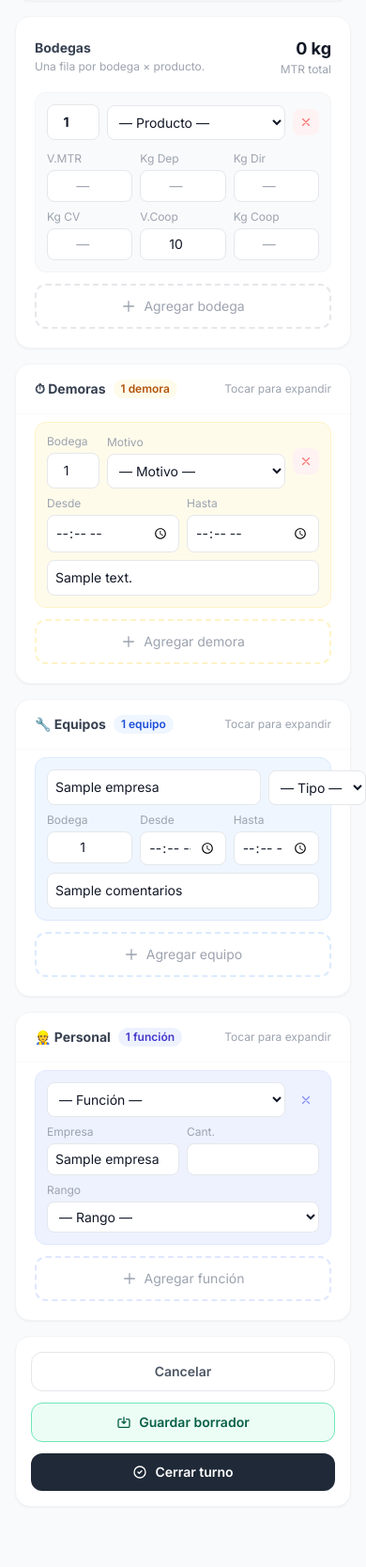
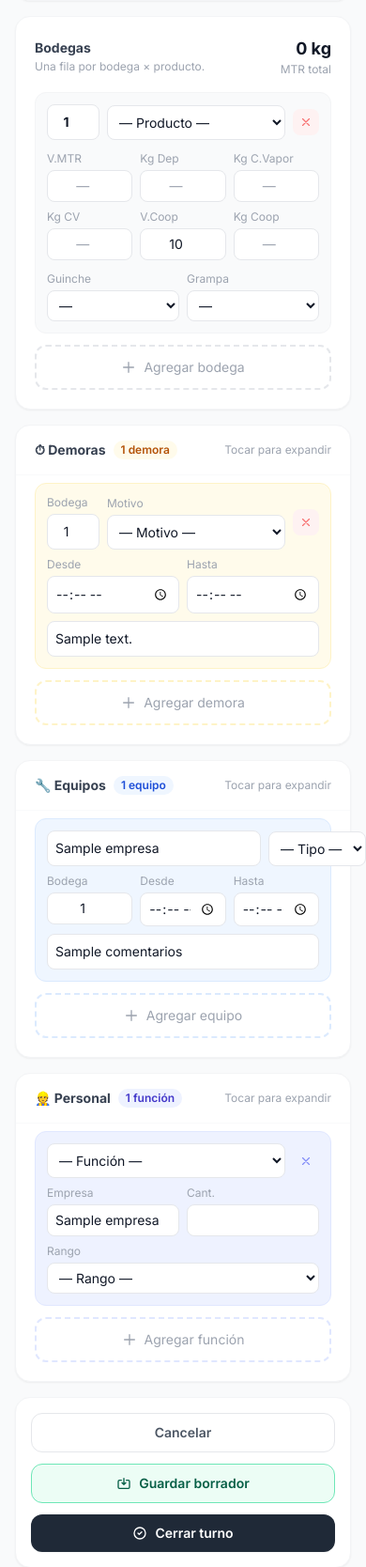
Before and after one commit to espina-jc-cloud/mtr-compras, a FastAPI app: template templates/operations/live/shift_form.html in a window 390 px wide; the page is wider, and only the part inside the window is pictured. Shown: the part 703-2371 px from the top of that part at 94% size. Before the commit the page ends 2290 px from the top of that part, so only its background shows below. Run offline with FastAPI, Linux system fonts and the light colour scheme; the template is opened without the code that fills it: most values are stand-ins (such as "Sample title", 1, 10 or a date in 2020); some libraries are stand-ins or nearby versions.

Commit message:
feat: renombrar Directos→Costado Vapor y agregar guinche/grampa por bodega
Regla de negocio: "Directos" = "Costado Vapor" en el parte portuario.
Se renombran todos los labels visibles; el campo DB kg_directo_mtr se mantiene
sin cambio para preservar datos existentes y cálculos de live_utils.py.

Nuevos campos por bodega (tipo_guinche, tipo_grampa):
- Valores: fiscal | de a bordo (a bordo)
- Modelo: 2 columnas nullable en OperationLiveBodegaData
- Migración: _add_column en migrate.py (idempotente)
- Router: _parse_bodega_rows lee y valida los valores; _save_shift_complete persiste
- shift_form.html: selects Guinche y Grampa en desktop (grid 9→11 cols) y mobile
- shift_detail.html: columnas Guinche/Grampa en tabla desktop + badges en mobile
- Validación server-side: solo acepta 'fiscal' | 'abordo', cualquier otro → None

Labels renombrados:
  shift_form.html:    "Dir" → "C.Vapor"
  shift_detail.html:  "Kg Dir" → "Kg C.Vapor", "Directo" → "Costado Vapor"
  session_detail.html:"Directo" → "Costado Vapor"

Co-Authored-By: Claude Sonnet 4.6 <noreply@anthropic.com>

```diff
--- a/app/models_live.py
+++ b/app/models_live.py
@@ -214,6 +214,8 @@ class OperationLiveBodegaData(Base):
     # ^ normalize_product() aplicado al guardar; validado contra session_products
 
     measurement      = Column(String, default="fiscal")  # 'fiscal' | 'grampa'
+    tipo_guinche     = Column(String, nullable=True)      # 'fiscal' | 'abordo'
+    tipo_grampa      = Column(String, nullable=True)      # 'fiscal' | 'abordo'
 
     # ── Datos MTR (jefe de turno) ────────────────────────────────────────────
     viajes_mtr       = Column(Integer, nullable=True)
--- a/app/routers/operations_live.py
+++ b/app/routers/operations_live.py
@@ -753,6 +753,8 @@ def _save_shift_complete(
             bodega_number   = row["bodega_number"],
             product         = row["product"],
             measurement     = row["measurement"],
+            tipo_guinche    = row["tipo_guinche"],
+            tipo_grampa     = row["tipo_grampa"],
             viajes_mtr      = row["viajes_mtr"],
             kg_deposito_mtr = row["kg_deposito_mtr"],
             kg_directo_mtr  = row["kg_directo_mtr"],
@@ -849,10 +851,14 @@ def _parse_bodega_rows(form) -> list[dict]:
         raw_product = str(form.get(f"bodega_{i}_product", "")).strip()
         product_norm = normalize_product(raw_product) if raw_product else None
 
+        raw_guinche = str(form.get(f"bodega_{i}_tipo_guinche", "")).strip()
+        raw_grampa  = str(form.get(f"bodega_{i}_tipo_grampa",  "")).strip()
         rows.append({
             "bodega_number":    bodega_number,
             "product":          product_norm,
             "measurement":      str(form.get(f"bodega_{i}_measurement", "fiscal")).strip() or "fiscal",
+            "tipo_guinche":     raw_guinche if raw_guinche in ("fiscal", "abordo") else None,
+            "tipo_grampa":      raw_grampa  if raw_grampa  in ("fiscal", "abordo") else None,
             "viajes_mtr":       _parse_int(str(form.get(f"bodega_{i}_viajes_mtr", "")).strip()),
             "kg_deposito_mtr":  _parse_int(str(form.get(f"bodega_{i}_kg_deposito_mtr", "0")).strip()) or 0,
             "kg_directo_mtr":   _parse_int(str(form.get(f"bodega_{i}_kg_directo_mtr", "0")).strip()) or 0,
--- a/migrate.py
+++ b/migrate.py
@@ -52,7 +52,10 @@ def run():
         # Fase 2: Operativos en Tiempo Real — Cierre + Factura + Conciliación
         _add_column(conn, "operation_live_sessions", "closed_at",     "TIMESTAMP")
         _add_column(conn, "operation_live_sessions", "reconciled_at", "TIMESTAMP")
-        _add_column(conn, "operation_live_shifts",   "turno_tipo",    "VARCHAR DEFAULT 'habil'")
+        _add_column(conn, "operation_live_shifts",       "turno_tipo",    "VARCHAR DEFAULT 'habil'")
+        # Bodega: tipo de guinche y grampa por fila
+        _add_column(conn, "operation_live_bodega_data", "tipo_guinche",  "VARCHAR")
+        _add_column(conn, "operation_live_bodega_data", "tipo_grampa",   "VARCHAR")
     print("✓ Columnas nuevas verificadas")
 
     admin_email = os.getenv("FIRST_ADMIN_EMAIL", "admin@mtr.com")
--- a/templates/operations/live/session_detail.html
+++ b/templates/operations/live/session_detail.html
@@ -131,7 +131,7 @@
       </div>
       {% if ps.kg_directo > 0 %}
       <div class="flex justify-between">
-        <span class="text-gray-400">Directo</span>
+        <span class="text-gray-400">Costado Vapor</span>
         <span class="font-medium text-gray-700">{{ fmt_kg(ps.kg_directo) }} kg</span>
       </div>
       {% endif %}
--- a/templates/operations/live/shift_form.html
+++ b/templates/operations/live/shift_form.html
@@ -134,13 +134,15 @@
           <div class="text-xs text-gray-400">MTR total</div>
         </div>
       </div>
-      <div class="hidden sm:grid grid-cols-[3rem_1fr_5rem_5rem_5rem_5rem_5rem_5rem_2rem] gap-2 mb-2 px-1">
+      <div class="hidden sm:grid grid-cols-[3rem_1fr_5rem_5rem_5rem_5rem_4rem_4rem_5rem_5rem_2rem] gap-2 mb-2 px-1">
         <div class="text-xs font-semibold text-gray-400 text-center">Bod.</div>
         <div class="text-xs font-semibold text-gray-400">Producto</div>
         <div class="text-xs font-semibold text-gray-400 text-center">V.MTR</div>
         <div class="text-xs font-semibold text-gray-400 text-center">Dep</div>
-        <div class="text-xs font-semibold text-gray-400 text-center">Dir</div>
+        <div class="text-xs font-semibold text-gray-400 text-center">C.Vapor</div>
         <div class="text-xs font-semibold text-gray-400 text-center">CV</div>
+        <div class="text-xs font-semibold text-gray-400 text-center">Gche.</div>
+        <div class="text-xs font-semibold text-gray-400 text-center">Grpa.</div>
         <div class="text-xs font-semibold text-gray-400 text-center">V.Coop</div>
         <div class="text-xs font-semibold text-gray-400 text-center">Kg Coop</div>
         <div></div>
@@ -384,14 +386,17 @@ function addBodegaRow(data) {
   div.dataset.index = idx;
 
   // Desktop
+  const gOpts = (sel) => `<option value="">—</option><option value="fiscal"${sel==='fiscal'?' selected':''}>Fiscal</option><option value="abordo"${sel==='abordo'?' selected':''}>A bordo</option>`;
   div.innerHTML = `
-  <div class="hidden sm:grid grid-cols-[3rem_1fr_5rem_5rem_5rem_5rem_5rem_5rem_2rem] gap-2 items-center bg-gray-50 rounded-xl px-3 py-2 border border-gray-100">
+  <div class="hidden sm:grid grid-cols-[3rem_1fr_5rem_5rem_5rem_5rem_4rem_4rem_5rem_5rem_2rem] gap-2 items-center bg-gray-50 rounded-xl px-3 py-2 border border-gray-100">
     <input name="bodega_${idx}_number" type="number" min="1" value="${rv(data,'bodega_number')}" placeholder="#" oninput="recalcBodega()" class="input-xs text-center font-bold">
     <select name="bodega_${idx}_product" class="input-xs">${productOptions(rv(data,'product'))}</select>
     <input name="bodega_${idx}_viajes_mtr" type="number" min="0" value="${rv(data,'viajes_mtr')}" placeholder="—" class="input-xs text-center">
     <input name="bodega_${idx}_kg_deposito_mtr" type="number" min="0" value="${rv(data,'kg_deposito_mtr',0)}" oninput="recalcBodega()" class="input-xs text-center">
     <input name="bodega_${idx}_kg_directo_mtr"  type="number" min="0" value="${rv(data,'kg_directo_mtr',0)}"  oninput="recalcBodega()" class="input-xs text-center">
     <input name="bodega_${idx}_kg_cv_mtr"       type="number" min="0" value="${rv(data,'kg_cv_mtr',0)}"       oninput="recalcBodega()" class="input-xs text-center">
+    <select name="bodega_${idx}_tipo_guinche" class="input-xs text-center">${gOpts(rv(data,'tipo_guinche'))}</select>
+    <select name="bodega_${idx}_tipo_grampa"  class="input-xs text-center">${gOpts(rv(data,'tipo_grampa'))}</select>
     <input name="bodega_${idx}_viajes_coop"  type="number" min="0" value="${rv(data,'viajes_coop')}" placeholder="—" class="input-xs text-center">
     <input name="bodega_${idx}_kg_coop"      type="number" min="0" value="${rv(data,'kg_coop')}"     oninput="recalcBodega()" placeholder="—" class="input-xs text-center">
     <input type="hidden" name="bodega_${idx}_measurement" value="${rv(data,'measurement','fiscal')}">
@@ -406,12 +411,18 @@ function addBodegaRow(data) {
     </div>
     <div class="grid grid-cols-3 gap-2">
       ${['viajes_mtr','kg_deposito_mtr','kg_directo_mtr','kg_cv_mtr','viajes_coop','kg_coop'].map((f,fi) => {
-        const labels = ['V.MTR','Kg Dep','Kg Dir','Kg CV','V.Coop','Kg Coop'];
+        const labels = ['V.MTR','Kg Dep','Kg C.Vapor','Kg CV','V.Coop','Kg Coop'];
         const ev = fi>=1&&fi<=3?'oninput="recalcBodega()"':fi===5?'oninput="recalcBodega()"':'';
         return `<div><div class="text-xs text-gray-400 mb-1">${labels[fi]}</div>
         <input name="bodega_${idx}_${f}" type="number" min="0" value="${rv(data,f,fi>=1&&fi<=3?0:'')}" ${ev} placeholder="—"
           class="w-full border border-gray-200 rounded-lg px-2 py-1.5 text-sm text-center focus:outline-none focus:ring-2 focus:ring-emerald-500 bg-white"></div>`;
       }).join('')}
+    </div>
+    <div class="grid grid-cols-2 gap-2">
+      <div><div class="text-xs text-gray-400 mb-1">Guinche</div>
+        <select name="bodega_${idx}_tipo_guinche" class="w-full border border-gray-200 rounded-lg px-2 py-1.5 text-sm focus:outline-none focus:ring-2 focus:ring-emerald-500 bg-white">${gOpts(rv(data,'tipo_guinche'))}</select></div>
+      <div><div class="text-xs text-gray-400 mb-1">Grampa</div>
+        <select name="bodega_${idx}_tipo_grampa" class="w-full border border-gray-200 rounded-lg px-2 py-1.5 text-sm focus:outline-none focus:ring-2 focus:ring-emerald-500 bg-white">${gOpts(rv(data,'tipo_grampa'))}</select></div>
     </div>
     <input type="hidden" name="bodega_${idx}_measurement" value="${rv(data,'measurement','fiscal')}">
   </div>`;
@@ -683,6 +694,8 @@ const EXISTING_BODEGAS = [
     bodega_number:   {{ row.bodega_number }},
     product:         "{{ row.product }}",
     measurement:     "{{ row.measurement or 'fiscal' }}",
+    tipo_guinche:    "{{ row.tipo_guinche or '' }}",
+    tipo_grampa:     "{{ row.tipo_grampa or '' }}",
     viajes_mtr:      {{ row.viajes_mtr if row.viajes_mtr is not none else 'null' }},
     kg_deposito_mtr: {{ row.kg_deposito_mtr or 0 }},
     kg_directo_mtr:  {{ row.kg_directo_mtr or 0 }},
```
Also changed, not shown: templates/operations/live/shift_detail.html (+14 -4 lines).
